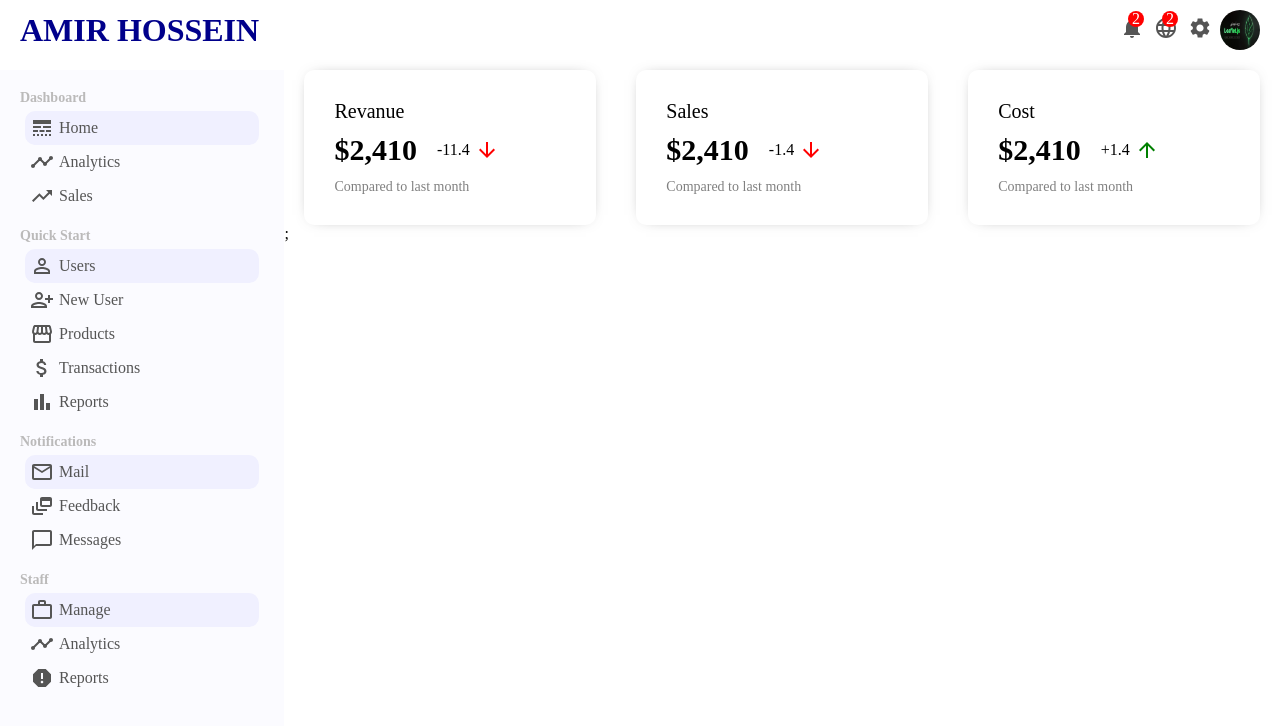
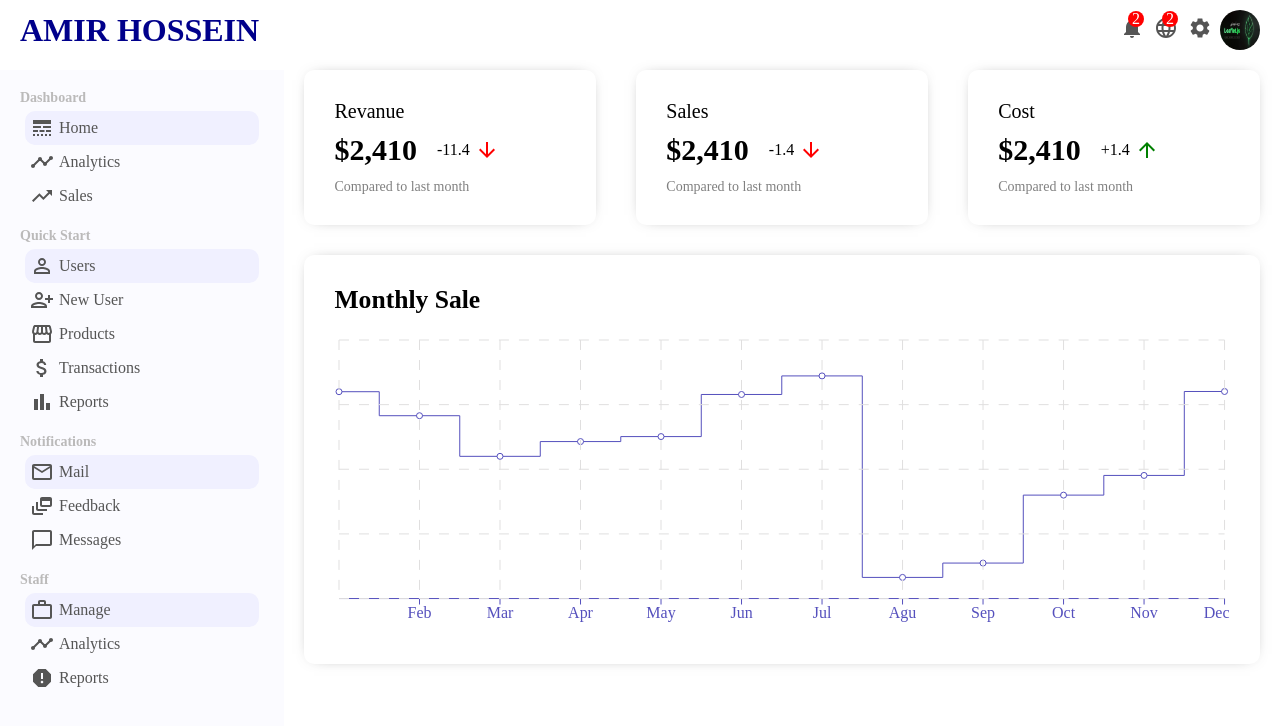
Before and after one commit to AmirNouri-dev/CMS-Project-reactjs, a React (Vite) app: page / in a window 1280 px wide. Shown: the top 726 px of the page. Built offline with nearby package versions, Linux system fonts and the light colour scheme.

Commit message:
code chart & render in home

```diff
--- a/src/components/chart/Chart.css
+++ b/src/components/chart/Chart.css
@@ -0,0 +1,16 @@
+.chart {
+  margin: 30px 20px;
+  padding: 30px;
+  cursor: pointer;
+  box-shadow: 0 0 15px -10px rgba(0, 0, 0, 0.75);
+  border-radius: 10px;
+  -webkit-border-radius: 10px;
+  -moz-border-radius: 10px;
+  -ms-border-radius: 10px;
+  -o-border-radius: 10px;
+}
+
+.chart-title {
+  font-size: 1.6rem;
+  margin-bottom: 20px;
+}
--- a/src/components/chart/Chart.jsx
+++ b/src/components/chart/Chart.jsx
@@ -1,6 +1,28 @@
 import React from "react";
 import "./Chart.css";
-
-export default function Chart() {
-  return <div></div>;
+import {
+  ResponsiveContainer,
+  LineChart,
+  Line,
+  Tooltip,
+  XAxis,
+  CartesianGrid,
+} from "recharts";
+{
+  /*datakey = xAxisData , grid = cartesian */
 }
+export default function Chart({ title, data, dataKey, grid }) {
+  return (
+    <div className="chart">
+      <h3 className="chart-title">{title}</h3>
+      <ResponsiveContainer width="100%" aspect={3}>
+        <LineChart data={data}>
+          <XAxis dataKey="name" stroke="#5550bd" />
+          <Line type="step" dataKey={dataKey} stroke="#5550bd" />
+          <Tooltip />
+          {grid && <CartesianGrid stroke="#e0dfdf" strokeDasharray="10" />}
+        </LineChart>
+      </ResponsiveContainer>
+    </div>
+  );
+}
--- a/src/datas.jsx
+++ b/src/datas.jsx
@@ -12,3 +12,5 @@ const xAxisData = [
   { name: "Nov", sale: 66_666 },
   { name: "Dec", sale: 112_112 },
 ];
+
+export default xAxisData;
--- a/src/pages/home/Home.jsx
+++ b/src/pages/home/Home.jsx
@@ -1,10 +1,14 @@
 import React from "react";
 import Features from "../../components/features/Features";
+import Chart from "../../components/chart/Chart";
+import xAxisData from "./../../datas";
+
 import "./Home.css";
 export default function Home() {
   return (
     <div className="home">
-      <Features />;
+      <Features />
+      <Chart grid title="Monthly Sale" data={xAxisData} dataKey="sale" />
     </div>
   );
 }
```
